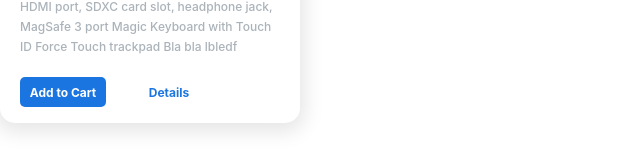
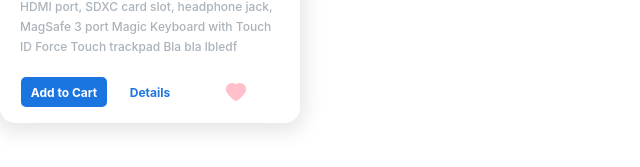
Before and after one commit to pobaranchuk/internetstore, a React (Vite) app: page / in a window 1280 px wide. Shown: the part 277-444 px from the top of the page, without its empty margins (0-640 px from the left). Built offline with nearby package versions, Linux system fonts and the light colour scheme.

Commit message:
ShopCart refactored: 1. Added like button with svg 2. Buttons wrapped in container 3. Styles cleaned

```diff
--- /dev/null
+++ b/src/assets/svg/HeartIcon.tsx
@@ -0,0 +1,15 @@
+import React from "react";
+
+export const HeartIcon = (props: React.SVGProps<SVGSVGElement>) => {
+    return (
+        <svg
+            viewBox="0 0 1024 1024"
+            fill="currentColor"
+            height="24px"
+            width="24px"
+            {...props}
+        >
+            <path d="M923 283.6a260.04 260.04 0 00-56.9-82.8 264.4 264.4 0 00-84-55.5A265.34 265.34 0 00679.7 125c-49.3 0-97.4 13.5-139.2 39-10 6.1-19.5 12.8-28.5 20.1-9-7.3-18.5-14-28.5-20.1-41.8-25.5-89.9-39-139.2-39-35.5 0-69.9 6.8-102.4 20.3-31.4 13-59.7 31.7-84 55.5a258.44 258.44 0 00-56.9 82.8c-13.9 32.3-21 66.6-21 101.9 0 33.3 6.8 68 20.3 103.3 11.3 29.5 27.5 60.1 48.2 91 32.8 48.9 77.9 99.9 133.9 151.6 92.8 85.7 184.7 144.9 188.6 147.3l23.7 15.2c10.5 6.7 24 6.7 34.5 0l23.7-15.2c3.9-2.5 95.7-61.6 188.6-147.3 56-51.7 101.1-102.7 133.9-151.6 20.7-30.9 37-61.5 48.2-91 13.5-35.3 20.3-70 20.3-103.3.1-35.3-7-69.6-20.9-101.9z" />
+        </svg>
+    );
+}
--- /dev/null
+++ b/src/components/shopCard/LikeButton.tsx
@@ -0,0 +1,17 @@
+import {useState} from "react";
+import {LikeButtonStyled} from "./ShopCardStyled.ts";
+import {HeartIcon} from "../../assets/svg/HeartIcon.tsx";
+
+export const LikeButton = () => {
+    const [liked, setLiked] = useState(false);
+
+    const toggleLike = () => {
+        setLiked(!liked);
+    };
+
+    return (
+        <LikeButtonStyled onClick={toggleLike} liked={liked}>
+            <HeartIcon />
+        </LikeButtonStyled>
+    );
+};
--- a/src/components/shopCard/ShopCard.tsx
+++ b/src/components/shopCard/ShopCard.tsx
@@ -1,5 +1,14 @@
-import {ButtonStyled, ItemNameStyled, MainCardStyled, MainPictureStyled, DetailsStyled} from "./ShopCardStyled.ts";
+import {
+    ButtonContainer,
+    ButtonStyled,
+    DetailsStyled,
+    ItemNameStyled,
+    MainCardStyled,
+    MainPictureStyled
+} from "./ShopCardStyled.ts";
 import mainImg from "./../../assets/images/macBookM4Pro.jpg"
+import {LikeButton} from "./LikeButton.tsx";
+
 
 export const ShopCard = () => {
     return (
@@ -13,8 +22,11 @@
                 Force Touch trackpad
                 Bla bla lbledf
             </DetailsStyled>
-            <ButtonStyled buttonType={"primary"}>Add to Cart</ButtonStyled>
-            <ButtonStyled buttonType={"secondary"}>Details</ButtonStyled>
+            <ButtonContainer>
+                <ButtonStyled buttonType={"primary"}>Add to Cart</ButtonStyled>
+                <ButtonStyled buttonType={"secondary"}>Details</ButtonStyled>
+                <LikeButton/>
+            </ButtonContainer>
         </MainCardStyled>
 
     );
--- a/src/components/shopCard/ShopCardStyled.ts
+++ b/src/components/shopCard/ShopCardStyled.ts
@@ -1,16 +1,23 @@
 import styled, {css} from "styled-components";
+
+export const ButtonContainer = styled.div`
+    display: flex;
+    align-items: center;
+    justify-content: center;
+`
 
 type ButtonStyledPropsType = {
     buttonType: "primary" | "secondary"
 }
 
 export const ButtonStyled = styled.button<ButtonStyledPropsType>`
+    display: flex;
+    align-items: center;
+    justify-content: center;
     border-radius: 5px;
     width: 86px;
     height: 30px;
-    border: none;
-    margin-left: 20px;
-    margin-bottom: 22px;
+    padding: 0;
     font-family: Inter, sans-serif;
     font-size: 12px;
     font-style: normal;
@@ -27,10 +34,8 @@
         color: rgba(5, 104, 221, 0.91);
 
     `}
-
     &:hover {
         opacity: 0.9;
-        cursor: pointer;
     }
 
     &:focus {
@@ -41,6 +46,30 @@
         transform: scale(0.98);
     }
 `
+
+type LikeButtonProps = {
+    liked: boolean
+}
+export const LikeButtonStyled = styled.button<LikeButtonProps>`
+    display: flex;
+    align-items: center;
+    justify-content: center;
+    border-radius: 5px;
+    width: 86px;
+    height: 30px;
+    padding: 0;
+    font-family: Inter, sans-serif;
+    font-size: 12px;
+    font-style: normal;
+    font-weight: 700;
+    float: left;
+
+    svg {
+        transition: fill 0.3s ease;
+        fill: ${(props) => (props.liked ? "red" : "pink")};
+    }
+`;
+
 
 export const MainCardStyled = styled.div`
     height: 400px;
@@ -60,7 +89,7 @@
 
 export const ItemNameStyled = styled.h1`
     color: #000;
-  font-family: Inter,sans-serif;
+    font-family: Inter, sans-serif;
     font-size: 16px;
     font-style: normal;
     font-weight: 700;
@@ -73,7 +102,7 @@
     display: block;
     width: 260px;
     color: #ABB3BA;
-  font-family: Inter,serif;
+    font-family: Inter, serif;
     font-size: 12px;
     font-style: normal;
     font-weight: 500;
```
Lines whose indentation alone changed are shown as unchanged.
